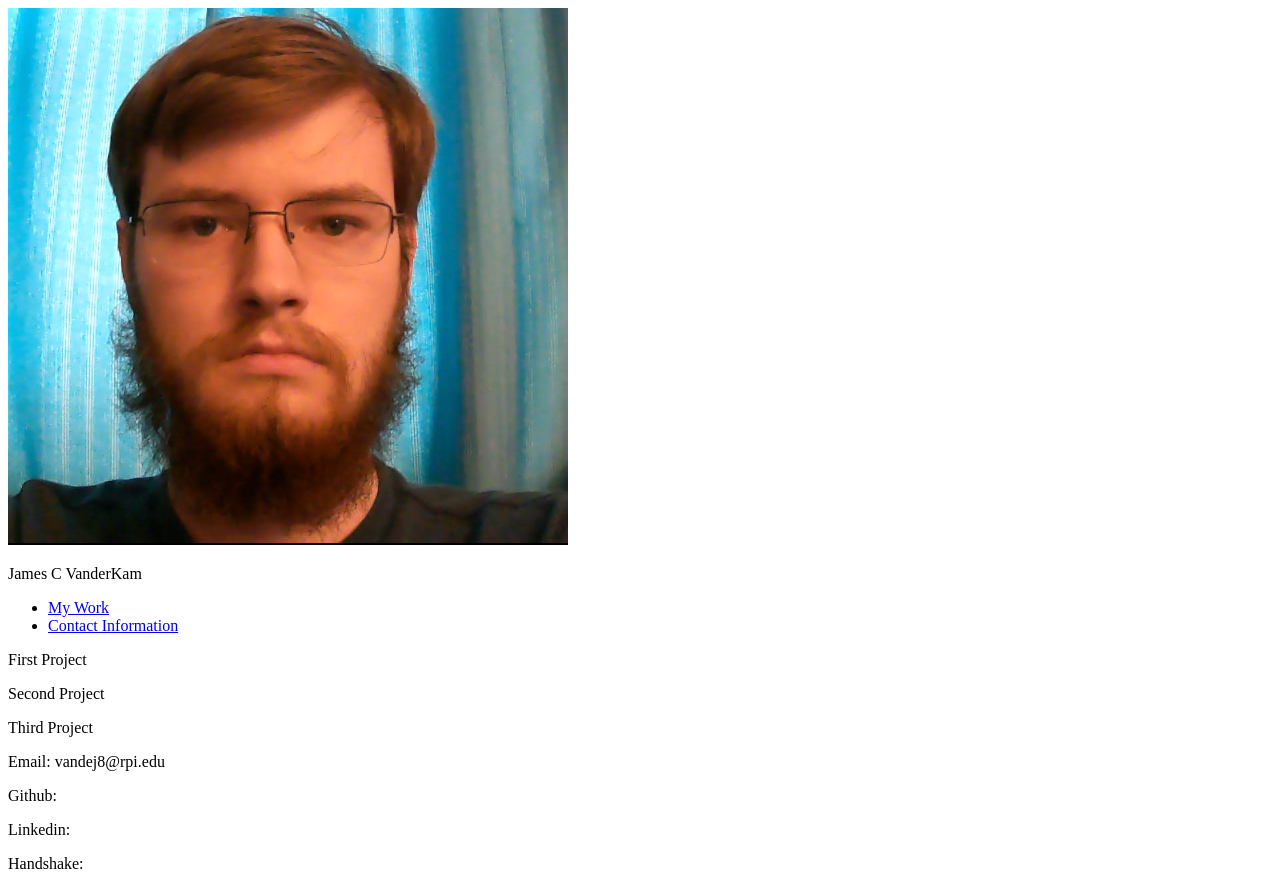
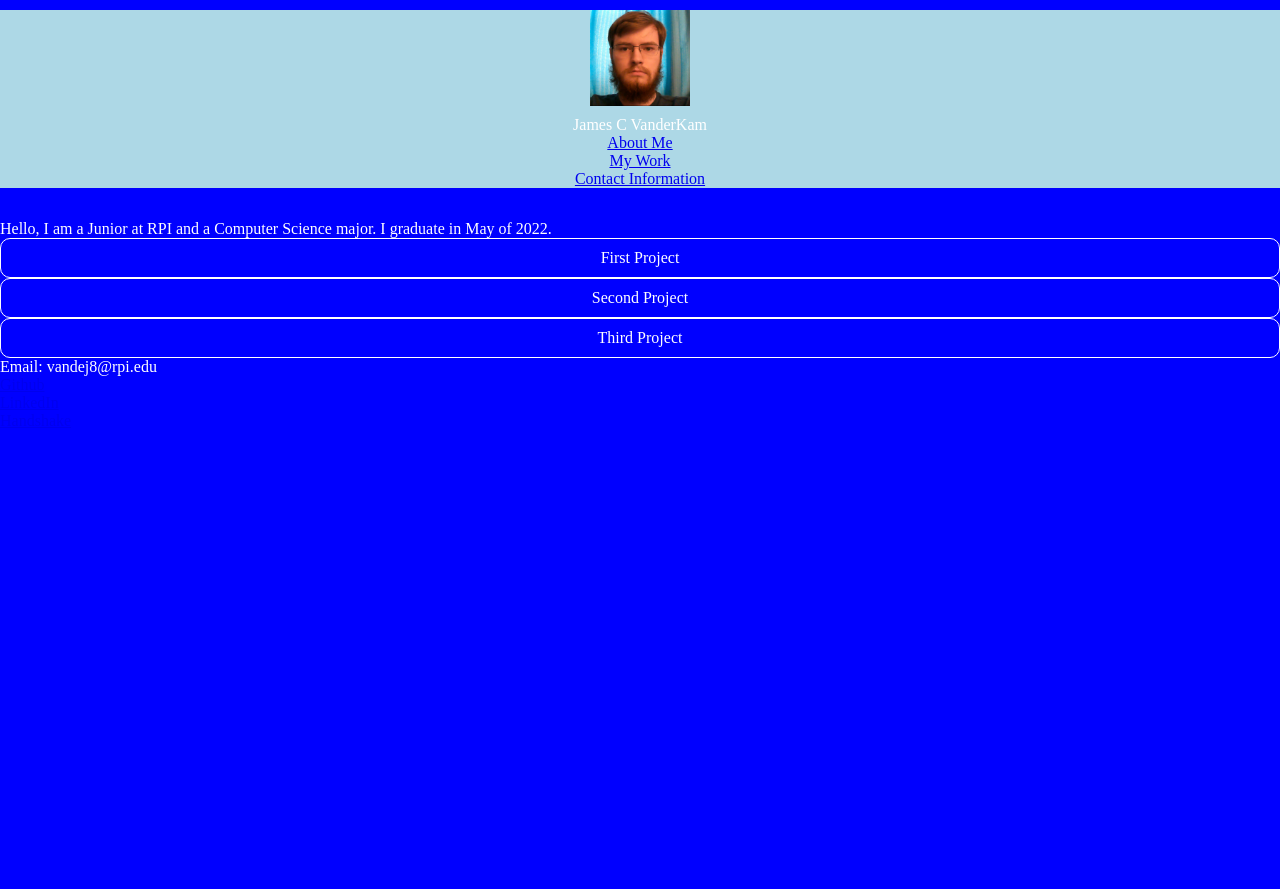
Before and after one commit to JVteam31415/Self-Info-Page, a plain HTML site: page index.html in a window 1280 px wide. After the commit the page ends 800 px from the top, so only its background shows below. Drawn offline with Linux system fonts and the light colour scheme.

Commit message:
hopefully this commits, was having issues

```diff
--- a/Assets/style.css
+++ b/Assets/style.css
@@ -0,0 +1,46 @@
+* {
+    box-sizing: border-box;
+    padding: 0;
+    margin: 0;
+}
+/* main body of website */
+body {
+    background-color:blue;
+
+}
+
+.Top-of-screen{
+    margin-bottom: 32px;
+    color: #ffffff;
+    background-color:lightblue;
+    text-align: center;
+}
+.Top-of-screen img{
+    display: block;
+    margin: 10px auto;
+    max-width: 100px;
+}
+
+.content{
+    color: white;
+}
+
+.card {
+    border-style: solid;
+    border-width: 1px;
+    border-radius: 10px;
+    padding: 10px;
+    flex: 0 0 400px;
+  }
+
+.card header {
+    padding: 20px;
+}
+
+.card p {
+    text-align: center;
+}
+
+.card img {
+    width: 100%;
+}
--- a/index.html
+++ b/index.html
@@ -4,9 +4,10 @@
     <meta charset="UTF-8">
     <meta name="viewport" content="width=device-width, initial-scale=1.0">
     <title>MyPage</title>
+    <link rel="stylesheet" href="./assets/style.css">
 </head>
 <body>
-    <div class = "Top of screen">
+    <div class = "Top-of-screen">
         <img src="Assets/My face.PNG">
 
         <p>
@@ -14,16 +15,22 @@
         </p>
         <ul>
             <li>
-                <a href="my-work">My Work</a>
+                <a href="#about me">About Me</a>
             </li>
             <li>
-                <a href="contact-info">Contact Information</a>
+                <a href="#my-work">My Work</a>
+            </li>
+            <li>
+                <a href="#contact-info">Contact Information</a>
             </li>
         </ul>
     </div>
 
     <div class="content">
-        <div class="my-work">
+        <div id="about me">
+            <p> Hello, I am a Junior at RPI and a Computer Science major. I graduate in May of 2022. </p>
+        </div>
+        <div id="my-work" class = "mw">
 
             <section class="card">
                 <p>First Project</p>
@@ -35,11 +42,13 @@
                 <p>Third Project</p>
             </section>
         </div>
-        <div class = "contact-info">
+        <div id = "contact-info" class="ci">
             <p>Email: vandej8@rpi.edu</p>
-            <p>Github:</p>
-            <p>Linkedin: </p>
-            <p>Handshake: </p>
+            <a href="https://github.com/JVteam31415">Github</a>
+            <p></p>
+            <a href="https://www.linkedin.com/in/james-vanderkam-339074165/">LinkedIn</a>
+            <p></p>
+            <a href="https://app.joinhandshake.com/users/25835231">Handshake</a>
         </div>
 
     </div>
```
Also changed, not shown: Assets/task.txt (added).
